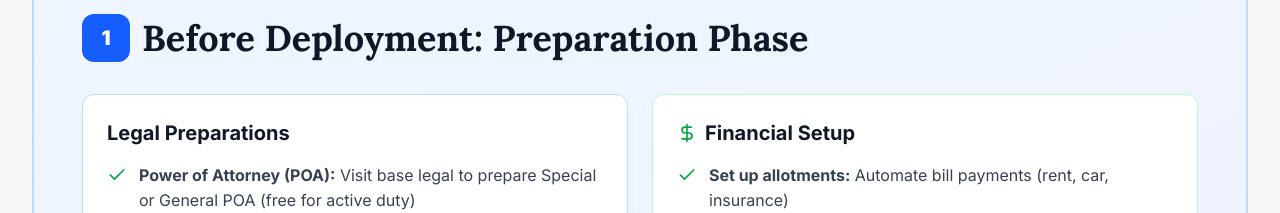
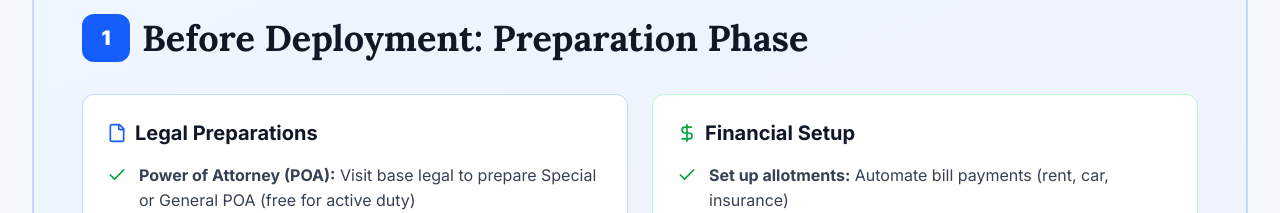
Before and after one commit to slimmugnai-oss/garrison-ledger, a Next.js app: page /deployment in a window 1280 px wide. Shown: the part 1200-1413 px from the top of the page. Built offline with nearby package versions, Linux system fonts and the light colour scheme; no server answers.

Commit message:
✅ FIX: Replace All FileText with File Icons
FIXED:
app/deployment/page.tsx - FileText → File (all instances)

FileText doesn't exist in lucide-react
File is the correct icon

Build will succeed!

Version: v2.43.0 (All FileText Fixed)

```diff
--- a/app/deployment/page.tsx
+++ b/app/deployment/page.tsx
@@ -142,7 +142,7 @@ export default function DeploymentHub() {
               <div className="grid md:grid-cols-2 gap-6 mt-8">
                 <div className="bg-white rounded-xl p-6 border border-blue-200">
                   <h3 className="text-xl font-bold text-gray-900 mb-4 flex items-center gap-2">
-                    <Icon name="FileText" className="h-5 w-5 text-blue-600" />
+                    <Icon name="File" className="h-5 w-5 text-blue-600" />
                     Legal Preparations
                   </h3>
                   <ul className="space-y-3 text-gray-700">
```
